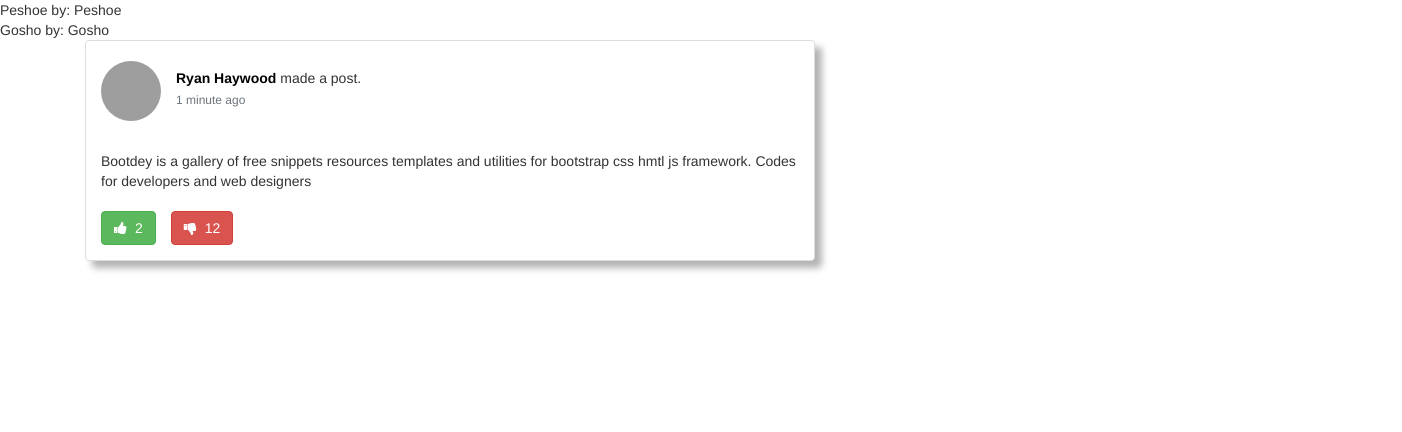
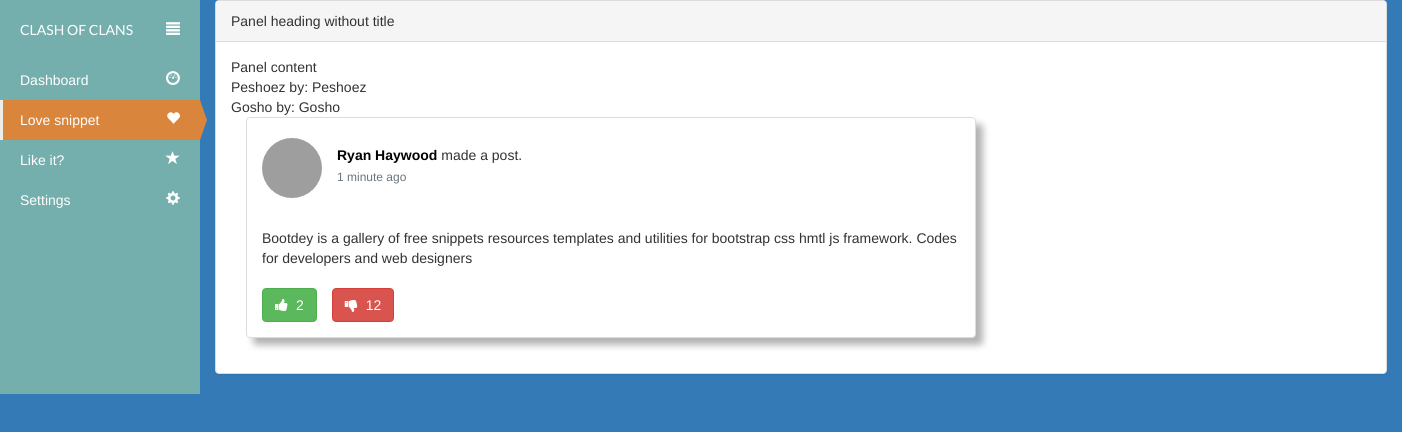
Before and after one commit to gregor3637/The-Workable-Minks, an Angular app in the folder Frontend/: page / in a window 1280 px wide. Shown: the top 432 px of the page, 1402 px wide, since content can reach past the window. Built offline with nearby package versions, Linux system fonts and the light colour scheme; grey boxes are pictures that could not be loaded.

Commit message:
Adding sidebar and message component (bootstrap)

```diff
--- a/Frontend/package.json
+++ b/Frontend/package.json
@@ -23,6 +23,7 @@
     "@angular/router": "^4.2.4",
     "bootstrap": "^4.0.0-beta",
     "core-js": "^2.4.1",
+    "jquery": "^3.2.1",
     "rxjs": "^5.4.2",
     "zone.js": "^0.8.14"
   },
--- a/Frontend/src/app/app.component.html
+++ b/Frontend/src/app/app.component.html
@@ -1 +1 @@
-<app-messages></app-messages>
+<app-sidebar></app-sidebar>
--- a/Frontend/src/app/app.module.ts
+++ b/Frontend/src/app/app.module.ts
@@ -2,11 +2,13 @@ import { AppComponent } from './app.component';
 import { BrowserModule } from '@angular/platform-browser';
 import { MessagesComponent } from './messages/messages.component';
 import { NgModule } from '@angular/core';
+import { SidebarComponent } from './sidebar/sidebar.component';
 
 @NgModule({
   declarations: [
     AppComponent,
-    MessagesComponent
+    MessagesComponent,
+    SidebarComponent
   ],
   imports: [
     BrowserModule
--- a/Frontend/src/app/messages/messages.component.ts
+++ b/Frontend/src/app/messages/messages.component.ts
@@ -8,7 +8,7 @@ import { Component, OnInit } from '@angular/core';
 export class MessagesComponent implements OnInit {
 
   messages = [
-    {text: 'Random text', owner: 'Peshoe'},
+    {text: 'Random text', owner: 'Peshoez'},
     {text: 'Gosho text message', owner: 'Gosho'}
   ];
 
--- /dev/null
+++ b/Frontend/src/app/sidebar/sidebar.component.css
@@ -0,0 +1,107 @@
+@import url(http://fonts.googleapis.com/css?family=Lato);
+
+.container
+{
+    position: absolute;
+    width:2200px;
+    display:inline-block;
+}
+.side-bar
+{
+    background:#74AFAD;
+    position:absolute;
+    height:100%;
+    width:200px;
+    color:#fff;
+    transition: margin-left 0.5s;
+}
+
+.side-bar ul
+{
+    list-style:none;
+    padding:0px;
+
+}
+
+.side-bar ul li.menu-head
+{
+    font-family: 'Lato', sans-serif;
+    padding:20px;
+}
+
+
+.side-bar ul li.menu-head a
+{
+    color:#fff;
+    text-decoration:none;
+    height:50px;
+}
+
+
+.side-bar ul .menu-head  a
+{
+    color:#fff;
+    text-decoration:none;
+    height:50px;
+}
+
+.side-bar ul .menu li  a
+{
+    color:#fff;
+    text-decoration:none;
+    display:inline-table;
+    width:100%;
+    padding-left:20px;
+    padding-right:20px;
+    padding-top:10px;
+    padding-bottom:10px;
+}
+
+.side-bar ul .menu li  a:hover
+{
+    border-left:3px solid #ECECEA;
+    padding-left:17px;
+}
+
+.side-bar ul .menu li  a.active
+{
+    padding-left:17px;
+    background:#D9853B;
+    border-left:3px solid #ECECEA;
+}
+
+.side-bar ul .menu li  a.active:before {
+   content:"";
+   position: absolute;
+   width: 0;
+   height: 0;
+   border-top: 20px solid transparent;
+    border-bottom: 20px solid transparent;
+
+	border-left: 7px solid #D9853B;
+    margin-top: -10px;
+    margin-left: 180px;
+}
+
+.panel-default {
+
+}
+
+.content
+{
+    display: table;
+    padding-left: 200px;
+    transition: padding-left 0.5s;
+}
+
+.active > .side-bar
+{
+    margin-left:-150px;
+    transition: margin-left 0.5s;
+}
+
+.active > .content
+{
+    padding-left:50px;
+    transition: padding-left 0.5s;
+}
--- /dev/null
+++ b/Frontend/src/app/sidebar/sidebar.component.html
@@ -0,0 +1,45 @@
+<div class="container">
+	<div class="row">
+		<div class="wrapper">
+    	    <div class="side-bar">
+                <ul>
+                    <li class="menu-head">
+                        CLASH OF CLANS <a href="#" class="push_menu"><span class="glyphicon glyphicon-align-justify pull-right"></span></a>
+                    </li>
+                    <div class="menu">
+                        <li>
+                            <a href="#">Dashboard <span class="glyphicon glyphicon-dashboard pull-right"></span></a>
+                        </li>
+                        <li>
+                            <a href="#" class="active">Love snippet<span class="glyphicon glyphicon-heart pull-right"></span></a>
+                        </li>
+                        <li>
+                            <a href="#">Like it? <span class="glyphicon glyphicon-star pull-right"></span></a>
+                        </li>
+                        <li>
+                            <a href="#">Settings <span class="glyphicon glyphicon-cog pull-right"></span></a>
+                        </li>
+                    </div>
+
+                </ul>
+    	    </div>
+            <div class="content">
+                <div class="col-md-12">
+                    <div class="panel panel-default">
+                        <div class="panel-heading">Panel heading without title</div>
+                        <div class="panel-body">
+                            Panel content
+                            <app-messages></app-messages>
+                        </div>
+                    </div>
+                </div>
+            </div>
+		</div>
+	</div>
+</div>
+
+
+
+
+
+<!--<app-sidebar></app-sidebar>-->
--- /dev/null
+++ b/Frontend/src/app/sidebar/sidebar.component.ts
@@ -0,0 +1,15 @@
+import { Component, OnInit } from '@angular/core';
+
+@Component({
+  selector: 'app-sidebar',
+  templateUrl: './sidebar.component.html',
+  styleUrls: ['./sidebar.component.css']
+})
+export class SidebarComponent implements OnInit {
+
+  constructor() { }
+
+  ngOnInit() {
+  }
+
+}
--- /dev/null
+++ b/Frontend/src/custom.js
@@ -0,0 +1,5 @@
+$(document).ready(function(){
+    $(".push_menu").click(function(){
+         $(".wrapper").toggleClass("active");
+    });
+});
--- a/Frontend/src/styles.css
+++ b/Frontend/src/styles.css
@@ -1,2 +1,6 @@
 @import url(//netdna.bootstrapcdn.com/bootstrap/3.1.1/css/bootstrap.min.css);
-/*@import url(//netdna.bootstrapcdn.com/font-awesome/4.1.0/css/font-awesome.min.css);*/
+@import url(//netdna.bootstrapcdn.com/font-awesome/4.1.0/css/font-awesome.min.css);
+
+body {
+    background-color: #337ab7
+}
```
Also changed, not shown: Frontend/.angular-cli.json, 2 other files (tests, documents, lock files or other folders).
